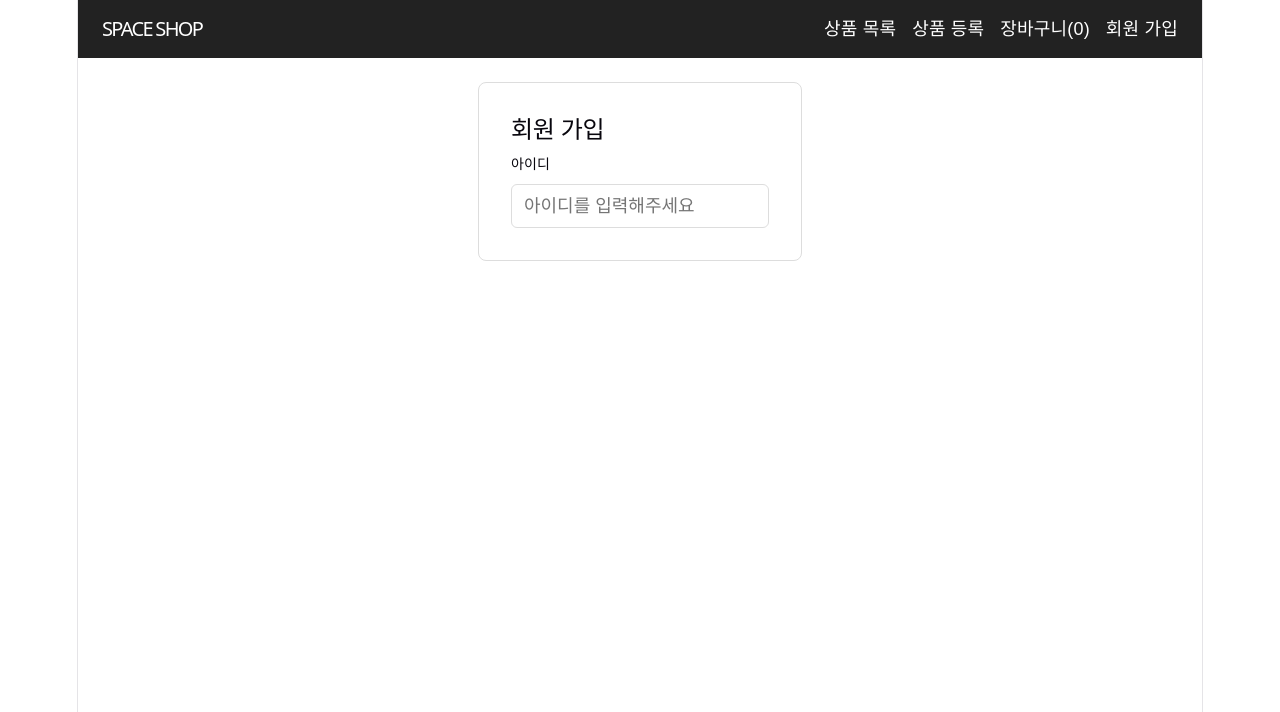
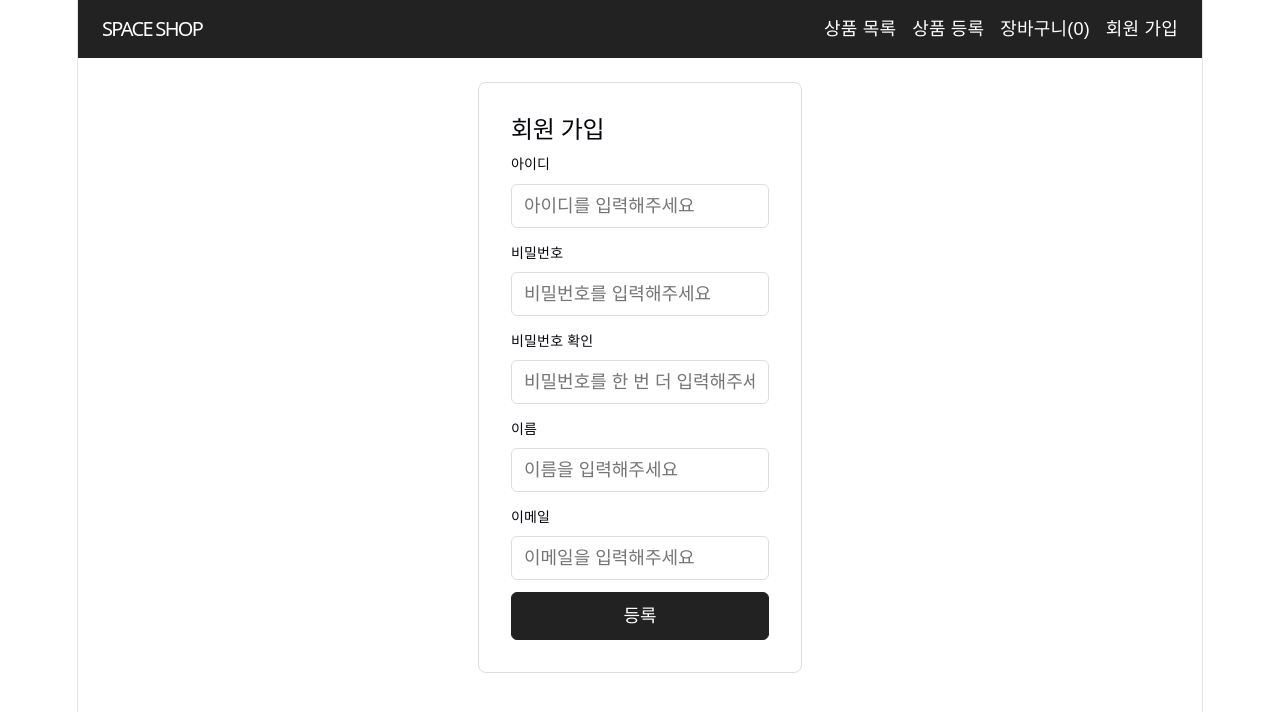
Before and after one commit to sudo2100/react-ts, a React (Vite) app in the folder shop-mall/: page /signup in a window 1280 px wide. Shown: the top 712 px of the page. Built offline with nearby package versions, Linux system fonts and the light colour scheme.

Commit message:
회원가입

```diff
--- a/shop-mall/src/users/SignUp.tsx
+++ b/shop-mall/src/users/SignUp.tsx
@@ -1,5 +1,7 @@
 import { useState } from "react";
 import type { SignUpForm } from "../types/user";
+import { useUser } from "../context/UserContext";
+import { useNavigate } from "react-router-dom";
 
 const initialForm: SignUpForm = {
     username: "",
@@ -11,9 +13,12 @@ const initialForm: SignUpForm = {
 
 const SignUp = () => {
     const [form, setForm] = useState<SignUpForm>(initialForm);
+    const [error, setError] = useState<string | null>(null);
+    const { signup } = useUser();  //Context API의 사용자 훅 사용
 
     // 폼에 입력된 데이터 가져오기
     const { username, password, passwordConfirm, name, email } = form;
+    const navigate = useNavigate();
 
     // 입력값 변경 핸들러
     const handleInputChange = (e: React.ChangeEvent<HTMLInputElement>) => {
@@ -21,10 +26,32 @@ const SignUp = () => {
         setForm({...form, [name]: value})
     }
 
+    // 폼 제출 핸들러
+    const handleSubmit = (e: React.FormEvent<HTMLFormElement>) => {
+        e.preventDefault();  //기본 동작 막기
+
+        // 유효성 검사
+        if(!username){
+            setError("아이디를 입력하세요");
+            return;
+        }
+
+        // 회원 가입 함수 호출
+        signup({
+            username,
+            password,
+            name: name.trim(),
+            email: email.trim(),
+            role: "user"
+        });
+        alert("회원가입이 완료되었습니다. 로그인 해주세요");
+        navigate('/'); //로그인 페이지로 이동
+    }
+
     return(
         <div className="sign-up">
             <h2>회원 가입</h2>
-            <form>
+            <form onSubmit={handleSubmit}>
                 <div>
                     <label htmlFor="username">아이디</label>
                     <input
@@ -36,6 +63,51 @@ const SignUp = () => {
                         placeholder="아이디를 입력해주세요"
                     />
                 </div>
+                <div>
+                    <label htmlFor="password">비밀번호</label>
+                    <input
+                        type="password"
+                        id="password"
+                        name="password"
+                        value={password}
+                        onChange={handleInputChange}
+                        placeholder="비밀번호를 입력해주세요"
+                    />
+                </div>
+                <div>
+                    <label htmlFor="passwordConfirm">비밀번호 확인</label>
+                    <input
+                        type="password"
+                        id="passwordConfirm"
+                        name="passwordConfirm"
+                        value={passwordConfirm}
+                        onChange={handleInputChange}
+                        placeholder="비밀번호를 한 번 더 입력해주세요"
+                    />
+                </div>
+                <div>
+                    <label htmlFor="name">이름</label>
+                    <input
+                        type="text"
+                        id="name"
+                        name="name"
+                        value={name}
+                        onChange={handleInputChange}
+                        placeholder="이름을 입력해주세요"
+                    />
+                </div>
+                <div>
+                    <label htmlFor="email">이메일</label>
+                    <input
+                        type="email"
+                        id="email"
+                        name="email"
+                        value={email}
+                        onChange={handleInputChange}
+                        placeholder="이메일을 입력해주세요"
+                    />
+                </div>
+                <button type="submit">등록</button>
             </form>
         </div>
     )
```
